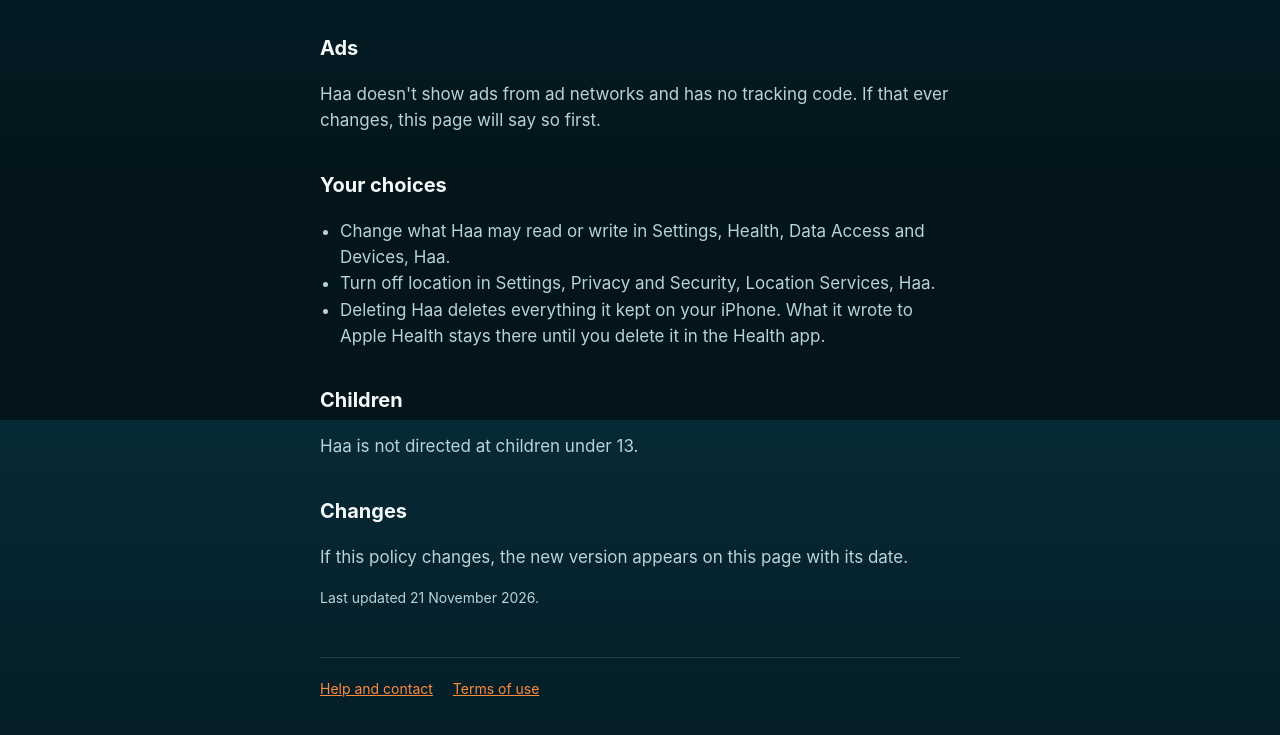
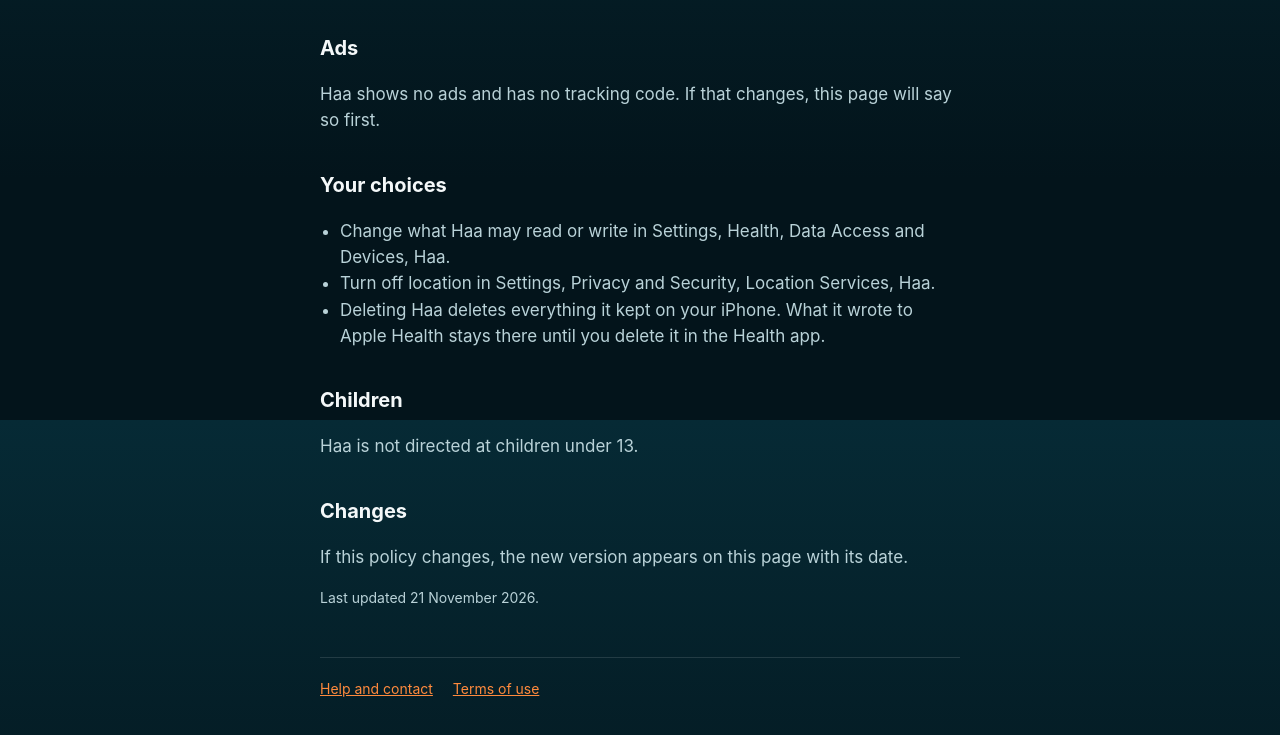
Before and after one commit to icantdothisbutican/haa-app, a plain HTML site: page privacy/index.html in a window 1280 px wide. Shown: the part 1180-1915 px from the top of the page. Drawn offline with Linux system fonts and the light colour scheme.

Commit message:
Plainer ads line
Co-Authored-By: Claude Opus 5.5 <noreply@anthropic.com>

```diff
--- a/privacy/index.html
+++ b/privacy/index.html
@@ -40,7 +40,7 @@
   </ul>
 
   <h2>Ads</h2>
-  <p>Haa doesn't show ads from ad networks and has no tracking code. If that ever changes, this page will say so first.</p>
+  <p>Haa shows no ads and has no tracking code. If that changes, this page will say so first.</p>
 
   <h2>Your choices</h2>
   <ul>
```
